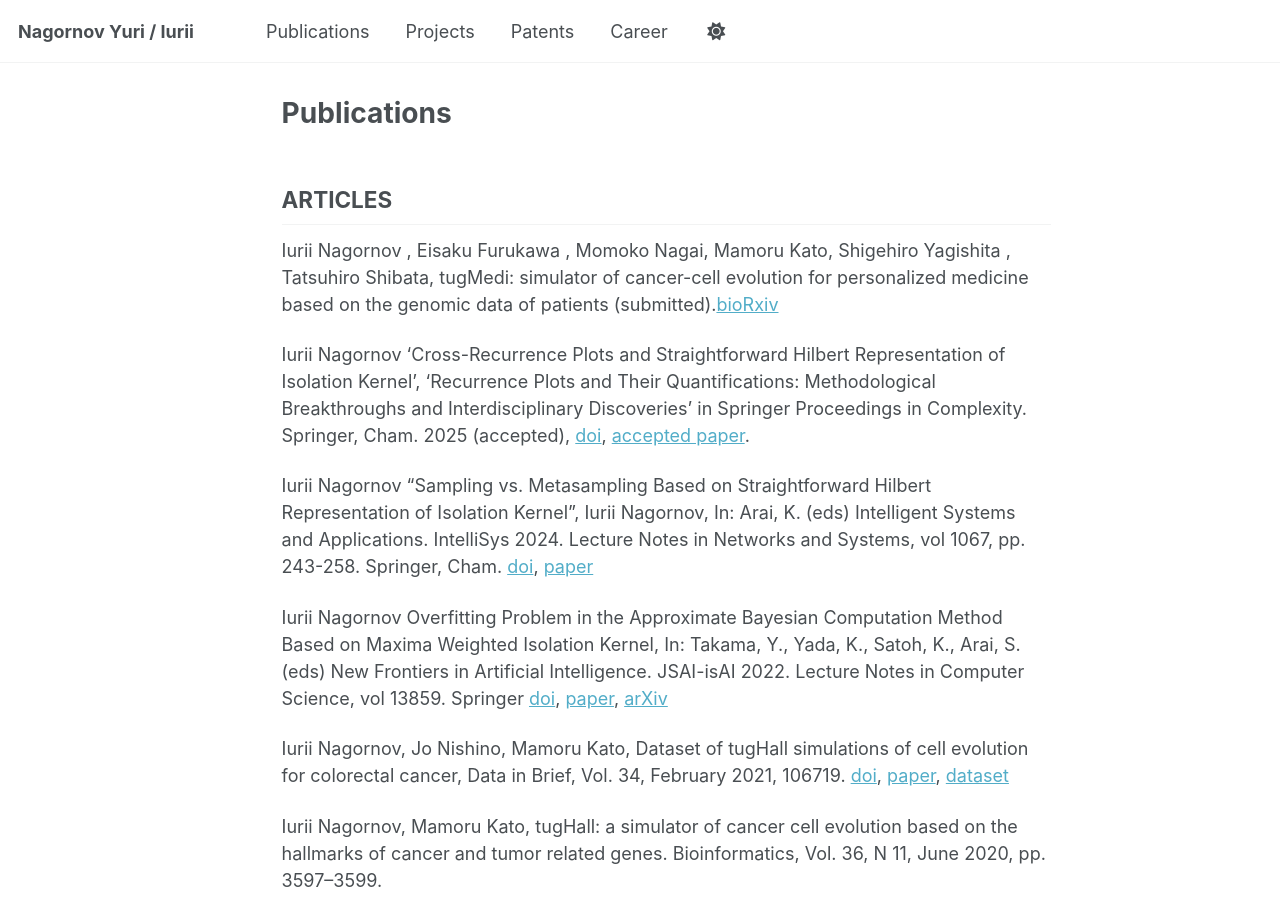
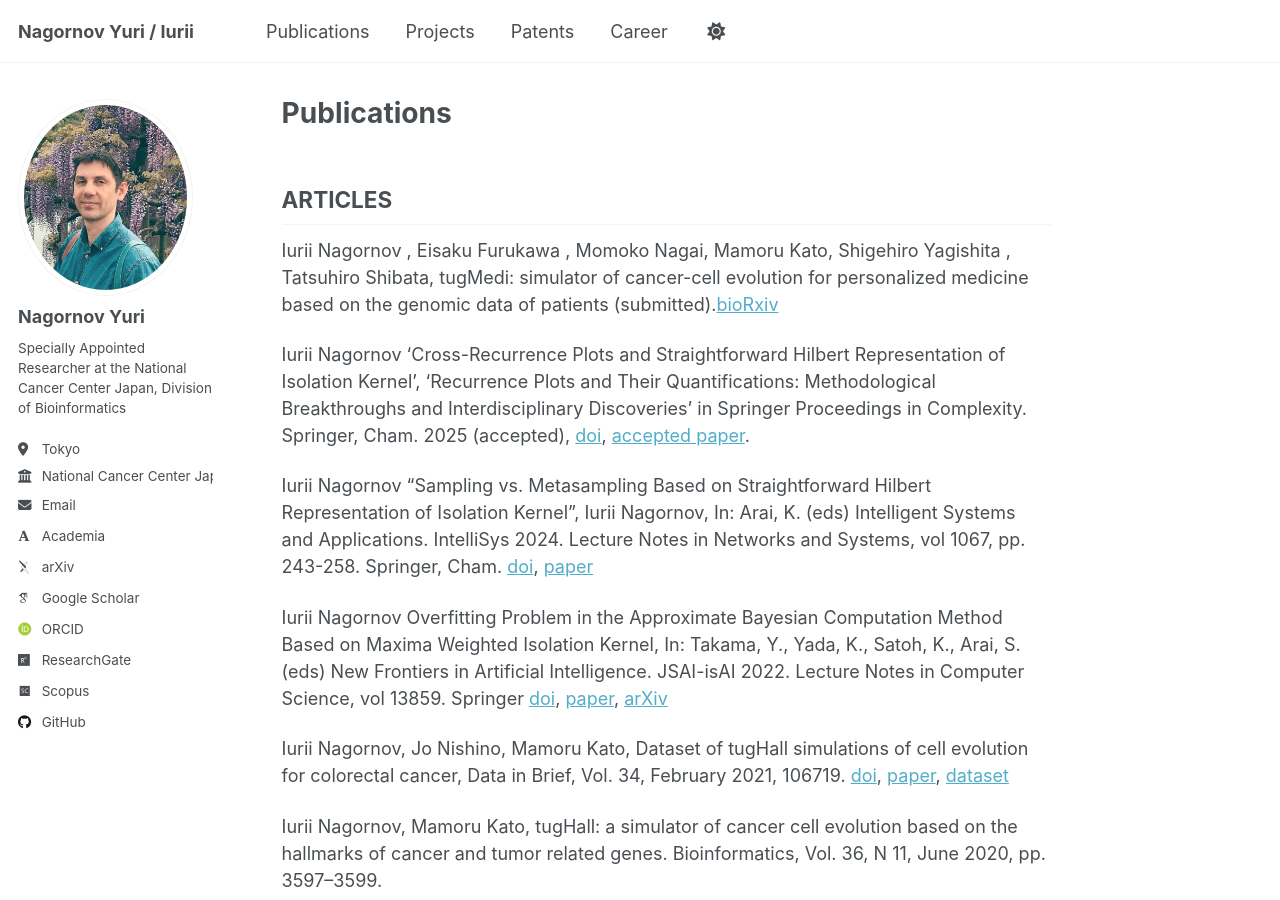
Before and after one commit to nagornovys/nagornovys.github.io, a Jekyll site: the page built from _pages/publications.md, in a window 1280 px wide and 900 px high. Built offline with Jekyll 4.4.1, drawn with Linux system fonts in a browser that asks for light colours; some web fonts are replaced; a script that is not in the unit is left out; some of the changed lines change nothing that is shown.

Commit message:
Delete redundant

```diff
--- a/_pages/publications.md
+++ b/_pages/publications.md
@@ -1,10 +1,6 @@
 ---
 permalink: /publications/
 title: "Publications"
-author_profile: false
-redirect_from:
-  - /publications/
-  - /publications.html
 ---
 
 ## ARTICLES
```
